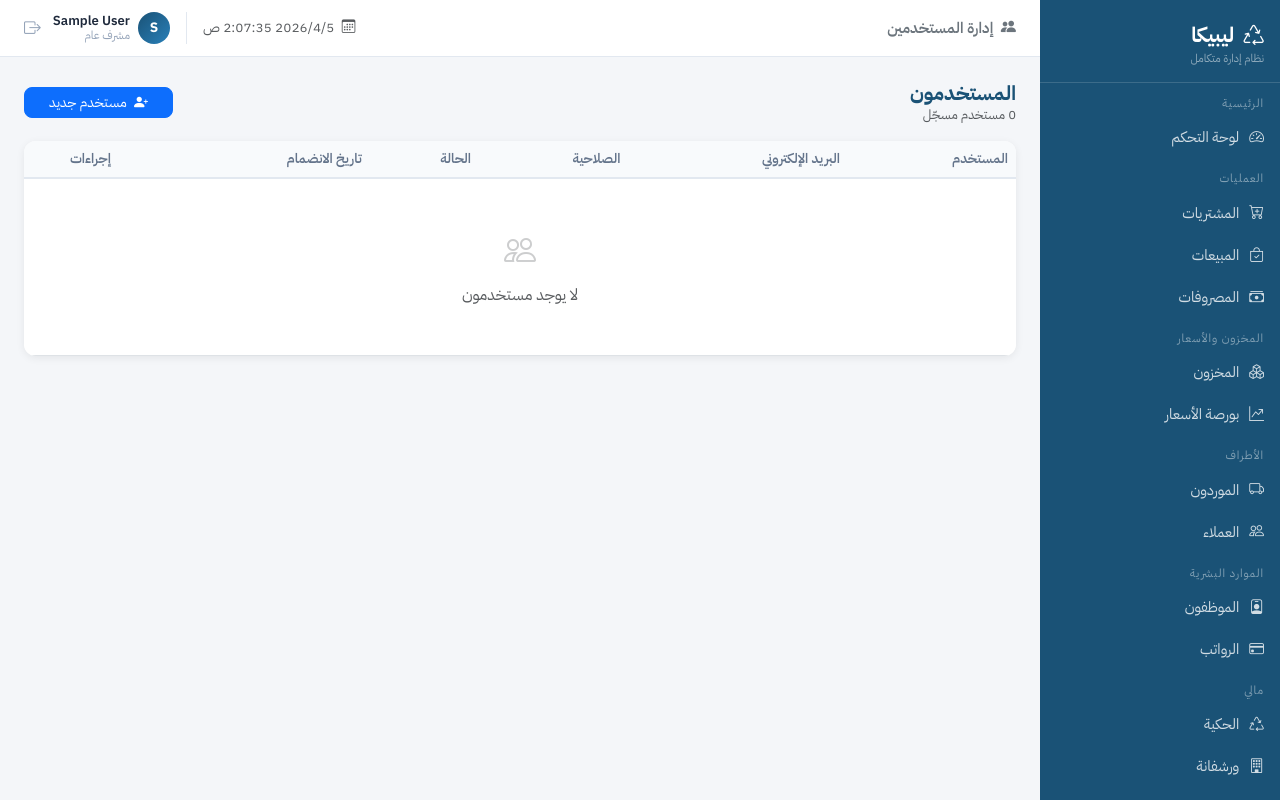
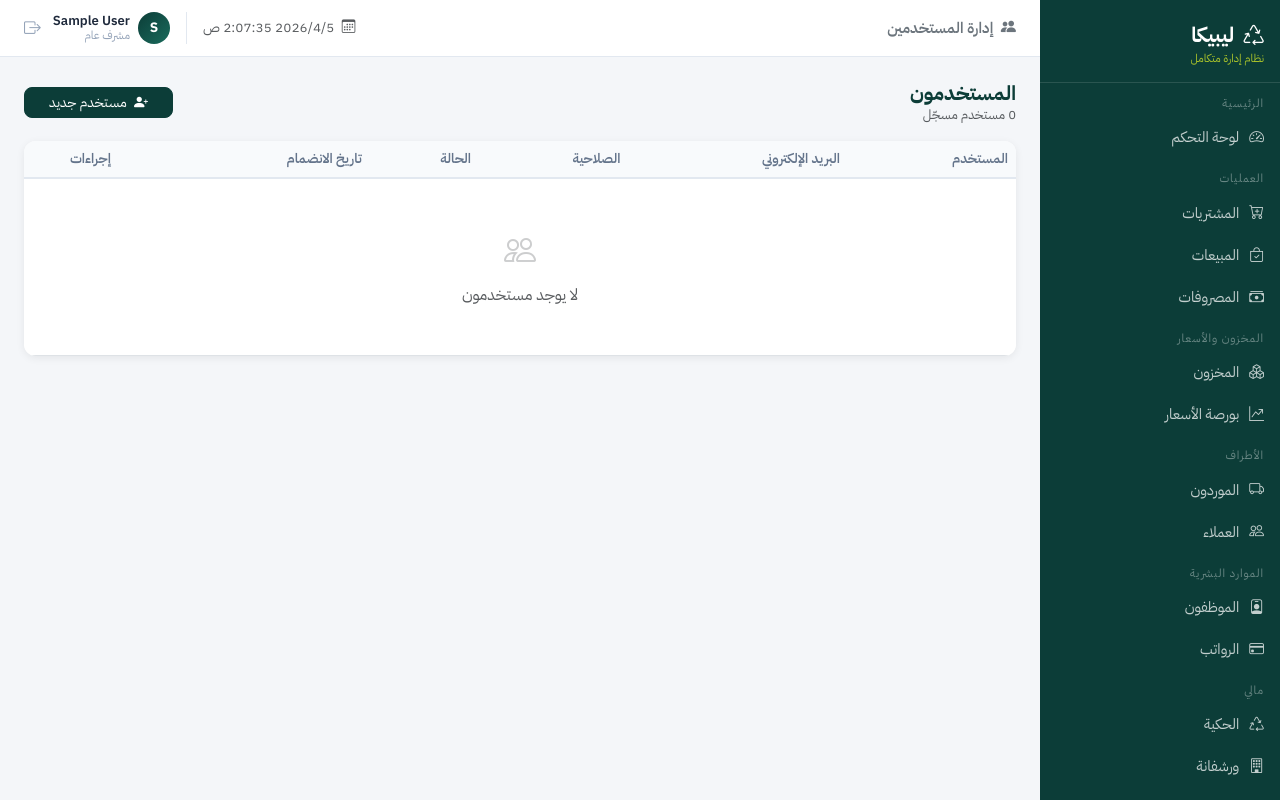
Before and after one commit to Mkk-corp/Libyca-mini-ERP, a FastAPI app: page /users in a window 1280 px wide. Run offline with FastAPI, Linux system fonts and the light colour scheme; the visitor is signed in with stand-in values (Sample User, id 1).

Commit message:
colors rebranding

```diff
--- a/templates/base.html
+++ b/templates/base.html
@@ -22,10 +22,23 @@
   <style>
     :root {
       --sidebar-w: 240px;
-      --primary: #1a5276;
-      --accent: #2980b9;
+      --primary: #0C3D38;
+      --accent:  #1A6B5C;
+      --lime:    #C8DC28;
     }
     body { font-family: 'IBM Plex Sans Arabic', 'Segoe UI', Tahoma, Arial, sans-serif; background: #f4f6f9; }
+
+    /* ── Bootstrap primary overrides ── */
+    .btn-primary                   { background-color: var(--primary) !important; border-color: var(--primary) !important; }
+    .btn-primary:hover,
+    .btn-primary:focus              { background-color: #0a3330 !important; border-color: #0a3330 !important; }
+    .btn-outline-primary            { color: var(--primary) !important; border-color: var(--primary) !important; }
+    .btn-outline-primary:hover      { background-color: var(--primary) !important; color: #fff !important; }
+    .text-primary                   { color: var(--primary) !important; }
+    .bg-primary                     { background-color: var(--primary) !important; }
+    .border-primary                 { border-color: var(--primary) !important; }
+    .bg-primary.bg-opacity-10       { background-color: rgba(12,61,56,.1) !important; }
+    a:not(.btn):not(.nav-link)      { color: var(--accent); }
 
     /* ── Sidebar ── */
     #sidebar {
@@ -49,25 +62,29 @@
       color: #fff;
       font-size: 1.3rem;
       font-weight: 700;
-      border-bottom: 1px solid rgba(255,255,255,.15);
+      border-bottom: 1px solid rgba(255,255,255,.12);
     }
+    #sidebar .brand .brand-sub { font-size:.7rem; color: var(--lime); font-weight:400; opacity:.85; }
     #sidebar .nav-link {
-      color: rgba(255,255,255,.8);
+      color: rgba(255,255,255,.75);
       padding: 10px 16px;
       display: flex;
       align-items: center;
       gap: 10px;
       border-radius: 0;
       font-size: .92rem;
-      transition: background .15s;
+      transition: background .15s, color .15s;
     }
     #sidebar .nav-link:hover, #sidebar .nav-link.active {
-      background: rgba(255,255,255,.15);
-      color: #fff;
+      background: rgba(200,220,40,.12);
+      color: var(--lime);
+    }
+    #sidebar .nav-link.active {
+      border-right: 3px solid var(--lime);
     }
     #sidebar .nav-section {
       font-size: .72rem;
-      color: rgba(255,255,255,.45);
+      color: rgba(255,255,255,.38);
       padding: 12px 16px 4px;
       text-transform: uppercase;
       letter-spacing: .08em;
@@ -140,7 +157,7 @@
 <div id="sidebar">
   <div class="brand">
     <i class="bi bi-recycle me-1"></i> ليبيكا
-    <div style="font-size:.7rem;color:rgba(255,255,255,.5);font-weight:400">نظام إدارة متكامل</div>
+    <div class="brand-sub">نظام إدارة متكامل</div>
   </div>
 
   <div class="nav-section">الرئيسية</div>
@@ -231,7 +248,7 @@
       </div>
       {% if request.session.get('user_name') %}
       <div class="d-flex align-items-center gap-2" style="border-right:1px solid #e2e8f0;padding-right:16px">
-        <div style="width:32px;height:32px;border-radius:50%;background:linear-gradient(135deg,#1a5276,#2980b9);display:flex;align-items:center;justify-content:center;color:#fff;font-size:.85rem;font-weight:700;flex-shrink:0">
+        <div style="width:32px;height:32px;border-radius:50%;background:linear-gradient(135deg,#0C3D38,#1A6B5C);display:flex;align-items:center;justify-content:center;color:#fff;font-size:.85rem;font-weight:700;flex-shrink:0">
           {{ request.session.get('user_name', '؟')[0] }}
         </div>
         <div style="line-height:1.2">
--- a/templates/profile.html
+++ b/templates/profile.html
@@ -8,10 +8,10 @@
   .avatar-ring {
     width: 96px; height: 96px;
     border-radius: 50%;
-    background: linear-gradient(135deg, #1a5276, #2980b9);
+    background: linear-gradient(135deg, #0C3D38, #1A6B5C);
     display: flex; align-items: center; justify-content: center;
     font-size: 2.4rem; font-weight: 700; color: #fff;
-    box-shadow: 0 4px 20px rgba(26,82,118,.35);
+    box-shadow: 0 4px 20px rgba(12,61,56,.35);
     flex-shrink: 0;
     position: relative;
   }
@@ -96,7 +96,7 @@
 
         <!-- Name & meta -->
         <div class="flex-grow-1">
-          <h4 class="fw-bold mb-1" style="color:#1a5276">{{ user.name }}</h4>
+          <h4 class="fw-bold mb-1" style="color:#0C3D38">{{ user.name }}</h4>
           <div class="d-flex align-items-center gap-2 flex-wrap">
             <span class="badge {% if user.role == 'superadmin' %}text-white{% elif user.role == 'admin' %}bg-warning text-dark{% else %}bg-primary bg-opacity-10 text-primary{% endif %} px-3 py-2"
                   style="font-size:.8rem;border-radius:20px;{% if user.role == 'superadmin' %}background:#9d174d{% endif %}">
--- a/templates/users.html
+++ b/templates/users.html
@@ -21,7 +21,7 @@
 
   .avatar-sm {
     width: 34px; height: 34px; border-radius: 50%;
-    background: linear-gradient(135deg, #1a5276, #2980b9);
+    background: linear-gradient(135deg, #0C3D38, #1A6B5C);
     display: inline-flex; align-items: center; justify-content: center;
     color: #fff; font-size: .8rem; font-weight: 700; flex-shrink: 0;
   }
@@ -36,7 +36,7 @@
     <!-- Header row -->
     <div class="d-flex align-items-center justify-content-between flex-wrap gap-3 mb-3">
       <div>
-        <h5 class="fw-bold mb-0" style="color:#1a5276">المستخدمون</h5>
+        <h5 class="fw-bold mb-0" style="color:#0C3D38">المستخدمون</h5>
         <div class="text-muted" style="font-size:.82rem">{{ users | length }} مستخدم مسجّل</div>
       </div>
       <button class="btn btn-primary btn-sm px-4" style="border-radius:8px"
@@ -173,7 +173,7 @@
   <div class="modal-dialog modal-dialog-centered">
     <div class="modal-content" style="border-radius:16px;overflow:hidden">
       <div class="modal-header border-0 pb-0" style="background:#f8fafc">
-        <h6 class="modal-title fw-bold" style="color:#1a5276">
+        <h6 class="modal-title fw-bold" style="color:#0C3D38">
           <i class="bi bi-person-plus-fill me-2 text-primary"></i> إضافة مستخدم جديد
         </h6>
         <button type="button" class="btn-close" data-bs-dismiss="modal"></button>
@@ -233,7 +233,7 @@
   <div class="modal-dialog modal-dialog-centered">
     <div class="modal-content" style="border-radius:16px;overflow:hidden">
       <div class="modal-header border-0 pb-0" style="background:#f8fafc">
-        <h6 class="modal-title fw-bold" style="color:#1a5276">
+        <h6 class="modal-title fw-bold" style="color:#0C3D38">
           <i class="bi bi-key me-2 text-warning"></i> إعادة تعيين كلمة المرور
         </h6>
         <button type="button" class="btn-close" data-bs-dismiss="modal"></button>
```
Also changed, not shown: templates/login.html (+10 -9 lines).
